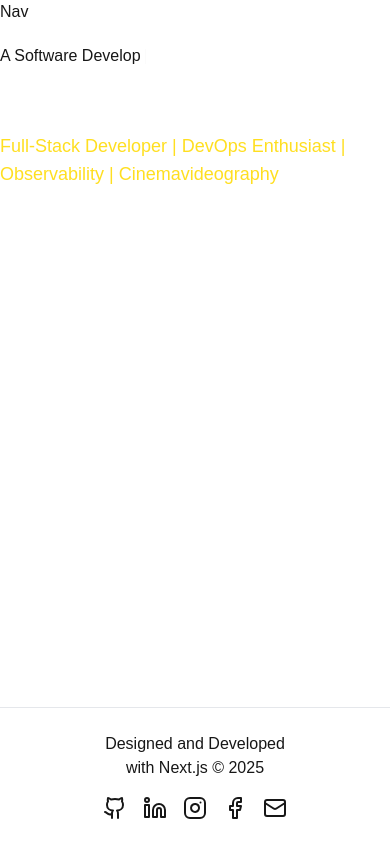
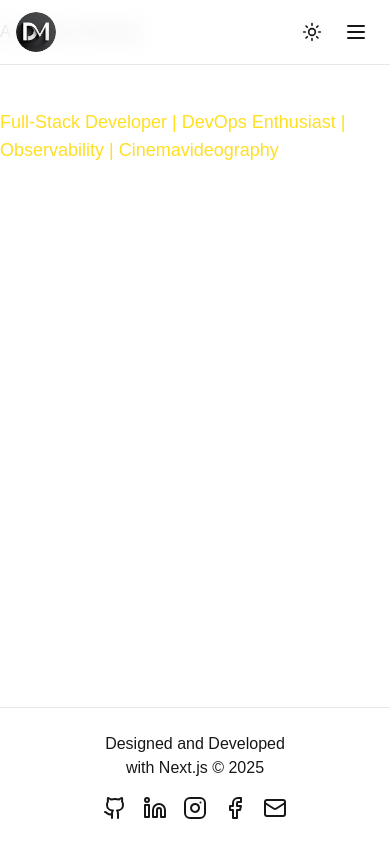
Before and after one commit to davmz/davmz.github.io, a Next.js app: page / in a window 390 px wide. Built offline with nearby package versions, Linux system fonts and the light colour scheme.

Commit message:
Add: Responsive navigation bar and missing packages

```diff
--- a/components/layout/Nav.js
+++ b/components/layout/Nav.js
@@ -1,7 +1,154 @@
-export default function Nav() {
+"use client";
+
+import { useState, useEffect } from "react";
+
+import Link from "next/link";
+import Image from "next/image";
+import { useTheme } from "next-themes";
+import { usePathname } from "next/navigation";
+import { Menu, X, Moon, Sun } from "lucide-react";
+
+import { Button } from "../ui/Button";
+import image from "../../public/images/dm-logo.jpg";
+
+export default function Navbar() {
+    const pathname = usePathname();
+    const { theme, setTheme } = useTheme();
+    const [isOpen, setIsOpen] = useState(false);
+    const [mounted, setMounted] = useState(false);
+    const [scrolled, setScrolled] = useState(false);
+
+    // After mounting, we can safely show the UI that depends on the theme
+    useEffect(() => {
+        setMounted(true);
+
+        const handleScroll = () => {
+            if (window.scrollY > 0) {
+                setScrolled(true);
+            } else {
+                setScrolled(false);
+            }
+        };
+
+        window.addEventListener("scroll", handleScroll);
+
+        return () => {
+            window.removeEventListener("scroll", handleScroll);
+        };
+    }, []);
+
+    const navigation = [
+        { name: 'Home', href: '/' },
+        { name: 'About', href: '/about' },
+        { name: 'Skills', href: '/skills' },
+        { name: 'Experiences', href: '/experiences' },
+        { name: 'Projects', href: '/projects' },
+        { name: 'Contact', href: '/contact' },
+    ];
+
+    const isActive = (path) => pathname === path;
+
     return (
-        <nav>
-            <h1>Nav</h1>
+        <nav className={`fixed top-0 left-0 right-0 z-10 bg-background/80 backdrop-blur-md border-b ${scrolled ? 'border-blue-800' : 'border-gray-200 dark:border-gray-700'}`}>
+            <div className="mx-auto max-w-7xl px-4 sm:px-6 lg:px-8">
+                <div className="flex h-16 justify-between items-center">
+                    {/* Logo on the left */}
+                    <div className="flex items-center">
+                        <Link href="/" className="flex items-center space-x-2">
+                            <Image
+                                alt="David Montanez Logo"
+                                className="rounded-full"
+                                height={40}
+                                width={40}
+                                src={image}
+                            />
+                            <span className="hidden lg:inline text-xl font-bold">David Montañez</span>
+                        </Link>
+                    </div>
+
+                    {/* Desktop Navigation */}
+                    <div className="hidden md:flex md:items-center md:space-x-6">
+                    {navigation.map((item) => (
+                        <Link
+                        key={item.name}
+                        href={item.href}
+                        className={`px-3 py-2 text-sm font-medium transition-colors duration-300 rounded-md ${
+                            isActive(item.href)
+                            ? 'bg-white text-black font-semibold'
+                            : 'text-muted-foreground hover:bg-gray-200 dark:hover:bg-gray-700 hover:text-primary'
+                        }`}
+                        >
+                        {item.name}
+                        </Link>
+                    ))}
+                    <Button
+                        variant="ghost"
+                        size="icon"
+                        onClick={() => setTheme(theme === 'dark' ? 'light' : 'dark')}
+                        aria-label="Toggle theme"
+                    >
+                        {mounted && (
+                        <>
+                            <Sun className="h-5 w-5 rotate-0 scale-100 transition-all dark:-rotate-90 dark:scale-0" />
+                            <Moon className="absolute h-5 w-5 rotate-90 scale-0 transition-all dark:rotate-0 dark:scale-100" />
+                        </>
+                        )}
+                    </Button>
+                    </div>
+
+                    {/* Mobile Navigation Button */}
+                    <div className="flex items-center md:hidden">
+                    <Button
+                        variant="ghost"
+                        size="icon"
+                        onClick={() => setTheme(theme === 'dark' ? 'light' : 'dark')}
+                        className="mr-2"
+                        aria-label="Toggle theme"
+                    >
+                        {mounted && (
+                        <>
+                            <Sun className="h-5 w-5 rotate-0 scale-100 transition-all dark:-rotate-90 dark:scale-0" />
+                            <Moon className="absolute h-5 w-5 rotate-90 scale-0 transition-all dark:rotate-0 dark:scale-100" />
+                        </>
+                        )}
+                    </Button>
+                    <Button
+                        variant="ghost"
+                        size="icon"
+                        onClick={() => setIsOpen(!isOpen)}
+                        aria-label="Toggle menu"
+                    >
+                        {isOpen ? (
+                        <X className="h-6 w-6" />
+                        ) : (
+                        <Menu className="h-6 w-6" />
+                        )}
+                    </Button>
+                    </div>
+                </div>
+            </div>
+
+            {/* Mobile Navigation Menu */}
+            {isOpen && (
+                <div className="md:hidden">
+                    <div className="space-y-1 px-4 pb-3 pt-2">
+                        {navigation.map((item) => (
+                            <Link
+                                key={item.name}
+                                href={item.href}
+                                className={`block px-3 py-2 text-base font-medium transition-colors duration-300 rounded-md ${
+                                    isActive(item.href)
+                                    ? 'bg-white text-black font-semibold'
+                                    : 'text-muted-foreground hover:bg-gray-200 dark:hover:bg-gray-700 hover:text-primary'
+                                }`}
+                                onClick={() => setIsOpen(false)}
+                            >
+                                {item.name}
+                            </Link>
+                        ))}
+                    </div>
+                </div>
+            )}
         </nav>
     );
-}
+};
--- a/components/ui/Button.js
+++ b/components/ui/Button.js
@@ -1,3 +1,5 @@
+import * as React from "react";
+
 import { cn } from "../../lib/utils";
 import { Slot } from "@radix-ui/react-slot";
 
--- a/package.json
+++ b/package.json
@@ -11,11 +11,15 @@
     "deploy": "gh-pages -d out"
   },
   "dependencies": {
+    "@radix-ui/react-slot": "^1.1.2",
+    "clsx": "^2.1.1",
     "lucide-react": "^0.479.0",
     "next": "15.2.2",
+    "next-themes": "^0.4.6",
     "react": "^19.0.0",
     "react-dom": "^19.0.0",
-    "react-simple-typewriter": "^5.0.1"
+    "react-simple-typewriter": "^5.0.1",
+    "tailwind-merge": "^3.0.2"
   },
   "devDependencies": {
     "@eslint/eslintrc": "^3",
```
Also changed, not shown: public/images/dm-logo.jpg (added), 1 other file (tests, documents, lock files or other folders).
